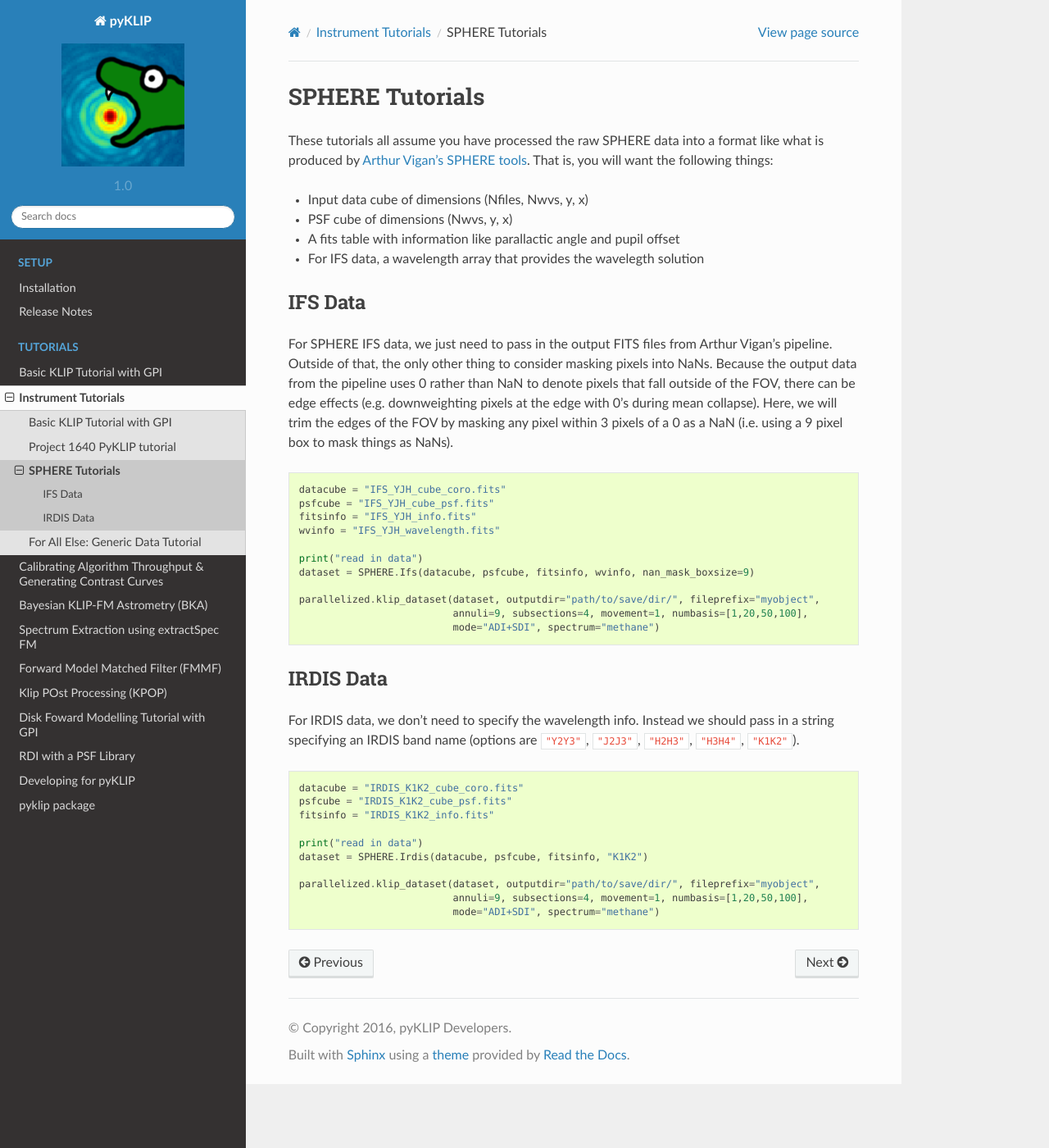
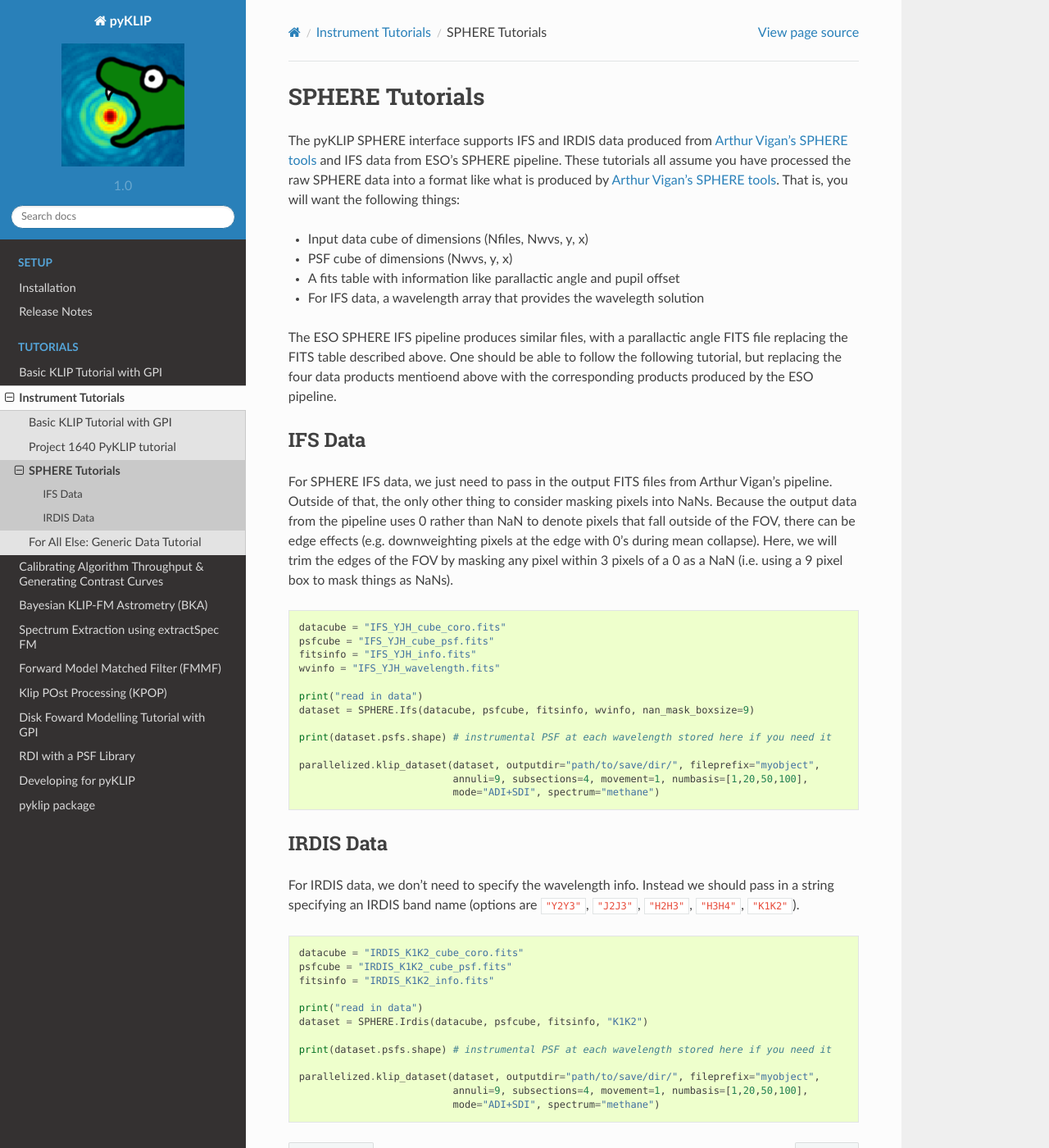
Before and after one commit to UCSB-Exoplanet-Polarimetry-Lab/pyKLIP_NMFJAX, a Sphinx documentation site: the page built from docs/source/instruments/sphere.rst, in a window 1280 px wide and 1400 px high. Shown: the whole window at 82% size. Built offline with Sphinx 7.4.7 and the Read the Docs theme 2.0.0, drawn with Linux system fonts in a browser that asks for light colours; pages that are not in the unit, such as notebooks, are missing from menus.

Commit message:
Updated SPHERE docs to reflect addition of SPHERE DC support

```diff
--- a/docs/source/instruments/sphere.rst
+++ b/docs/source/instruments/sphere.rst
@@ -2,6 +2,8 @@
 
 SPHERE Tutorials
 ================
+The pyKLIP SPHERE interface supports IFS and IRDIS data produced from
+`Arthur Vigan's SPHERE tools <http://astro.vigan.fr/tools.html>`_ and IFS data from ESO's SPHERE pipeline.
 These tutorials all assume you have processed the raw SPHERE data into a format like what is produced by
 `Arthur Vigan's SPHERE tools <http://astro.vigan.fr/tools.html>`_. That is, you will want the following things:
 
@@ -9,6 +11,10 @@ These tutorials all assume you have processed the raw SPHERE data into a format
 * PSF cube of dimensions (Nwvs, y, x)
 * A fits table with information like parallactic angle and pupil offset
 * For IFS data, a wavelength array that provides the wavelegth solution
+
+The ESO SPHERE IFS pipeline produces similar files, with a parallactic angle FITS file replacing the FITS table described above.
+One should be able to follow the following tutorial, but replacing the four data products mentioend above with the corresponding
+products produced by the ESO pipeline.
 
 IFS Data
 --------
@@ -26,6 +32,8 @@ trim the edges of the FOV by masking any pixel within 3 pixels of a 0 as a NaN (
 
     print("read in data")
     dataset = SPHERE.Ifs(datacube, psfcube, fitsinfo, wvinfo, nan_mask_boxsize=9)
+
+    print(dataset.psfs.shape) # instrumental PSF at each wavelength stored here if you need it
 
     parallelized.klip_dataset(dataset, outputdir="path/to/save/dir/", fileprefix="myobject",
                               annuli=9, subsections=4, movement=1, numbasis=[1,20,50,100],
@@ -46,6 +54,8 @@ For IRDIS data, we don't need to specify the wavelength info. Instead we should
     print("read in data")
     dataset = SPHERE.Irdis(datacube, psfcube, fitsinfo, "K1K2")
 
+    print(dataset.psfs.shape) # instrumental PSF at each wavelength stored here if you need it
+
     parallelized.klip_dataset(dataset, outputdir="path/to/save/dir/", fileprefix="myobject",
                               annuli=9, subsections=4, movement=1, numbasis=[1,20,50,100],
                               mode="ADI+SDI", spectrum="methane")
```
